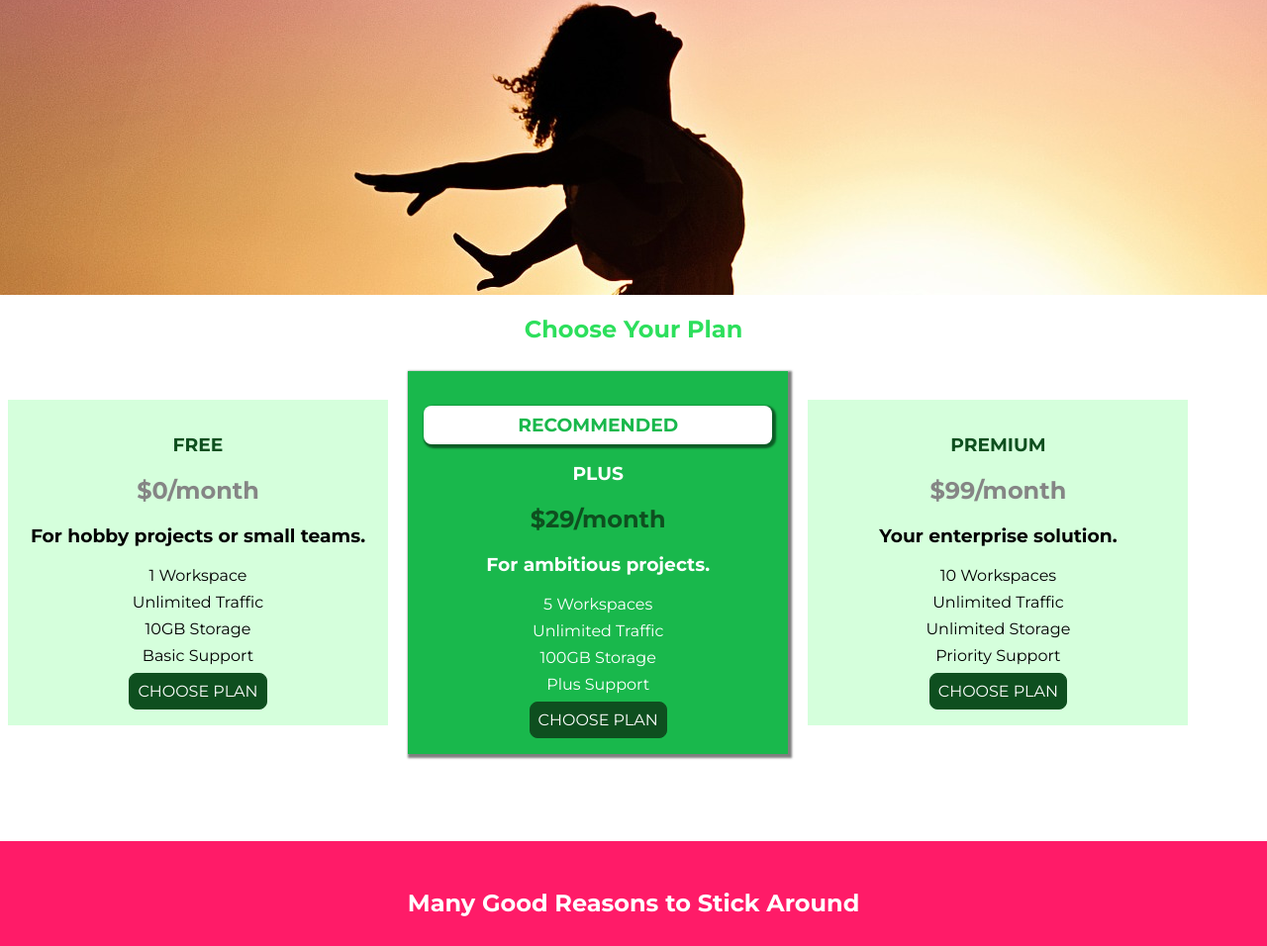
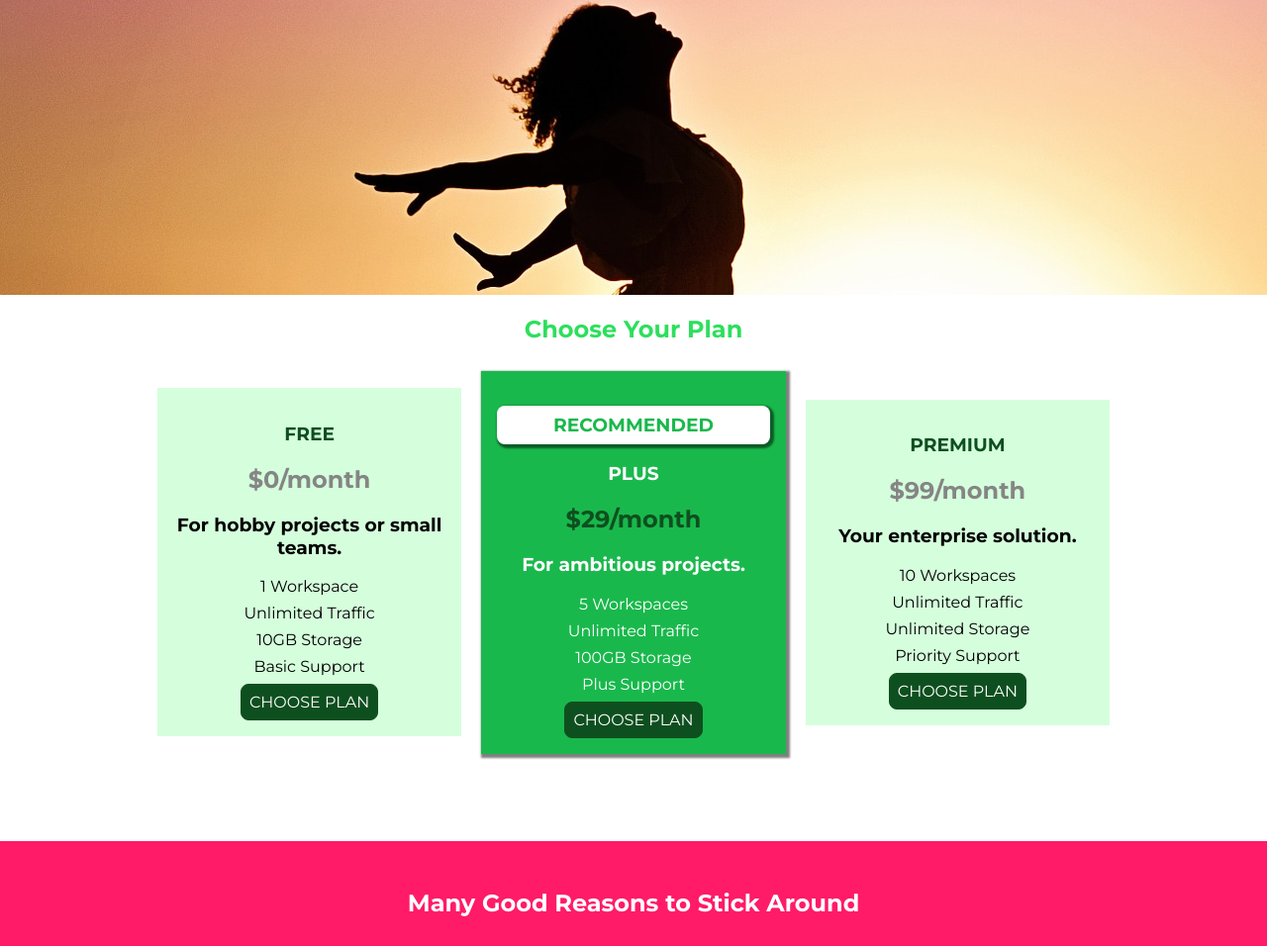
Before and after one commit to imcbee/CSS---The-Complete-Guide, a plain HTML site: page Project/index.html in a window 1280 px wide. Shown: the part 273-1229 px from the top of the page at 99% size. Drawn offline with Linux system fonts and the light colour scheme.

Commit message:
fix uneven div and inline content

```diff
--- a/Project/index.html
+++ b/Project/index.html
@@ -40,7 +40,7 @@
         </section>
         <section id="plans">
             <h1 class="section-title">Choose Your Plan</h1>
-            <div>
+            <div class="plan__list">
                 <article class="plan">
                     <h1 class="plan__title">FREE</h1>
                     <h2 class="plan__price">$0/month</h2>
--- a/Project/main.css
+++ b/Project/main.css
@@ -14,6 +14,12 @@
 #product-overview h1 {
     color: white;
     font-family: 'Anton', sans-serif;
+}
+
+.plan__list {
+    width: 80%;
+    margin: auto;
+    text-align: center;
 }
 
 .plan {
@@ -109,12 +115,3 @@
     color: white;
     font-size: 20px;
 }
-
-
-
-
-
-
-/* h1 {
-    font-family: sans-serif;
-} */
```
